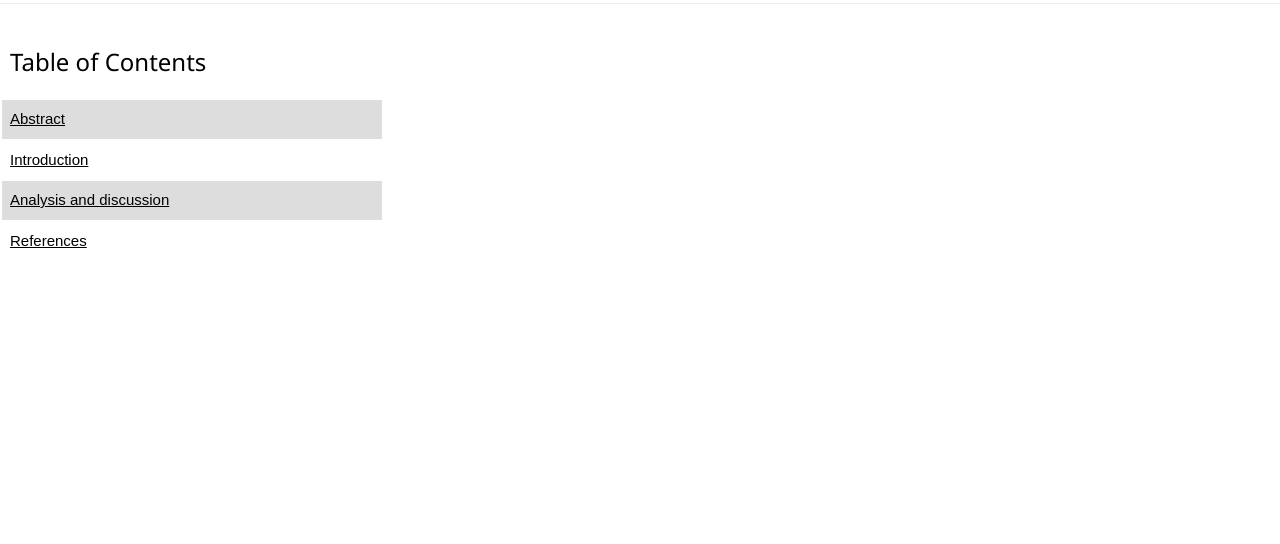
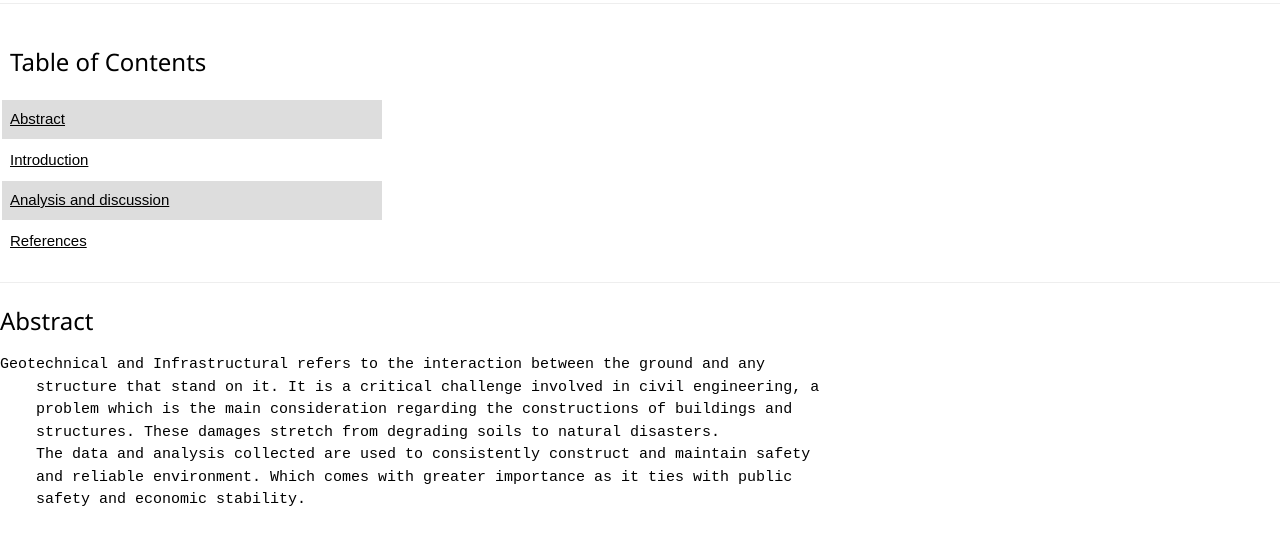
Before and after one commit to FEPSPY6810103/FY6810103, a plain HTML site: page index.html in a window 1280 px wide. Shown: the part 522-1066 px from the top of the page. Before the commit the page ends 800 px from the top, so only its background shows below. Drawn offline with nearby package versions, Linux system fonts and the light colour scheme.

Commit message:
Update index.html

```diff
--- a/index.html
+++ b/index.html
@@ -70,3 +70,18 @@ p.exl {
       <td><a href="#References">References</td>
     </tr>
   </table>
+
+
+  <hr>
+    <h3 id="Abstract">Abstract</h3>
+
+  <p class="ex1">
+  <pre>Geotechnical and Infrastructural refers to the interaction between the ground and any
+    structure that stand on it. It is a critical challenge involved in civil engineering, a
+    problem which is the main consideration regarding the constructions of buildings and
+    structures. These damages stretch from degrading soils to natural disasters.
+    The data and analysis collected are used to consistently construct and maintain safety
+    and reliable environment. Which comes with greater importance as it ties with public
+    safety and economic stability.
+  </pre>
+  </p>
```
